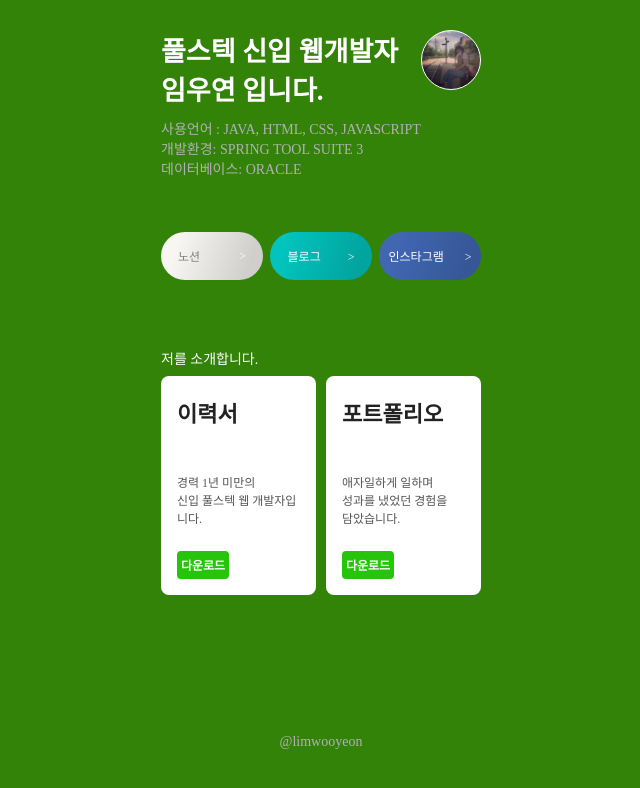
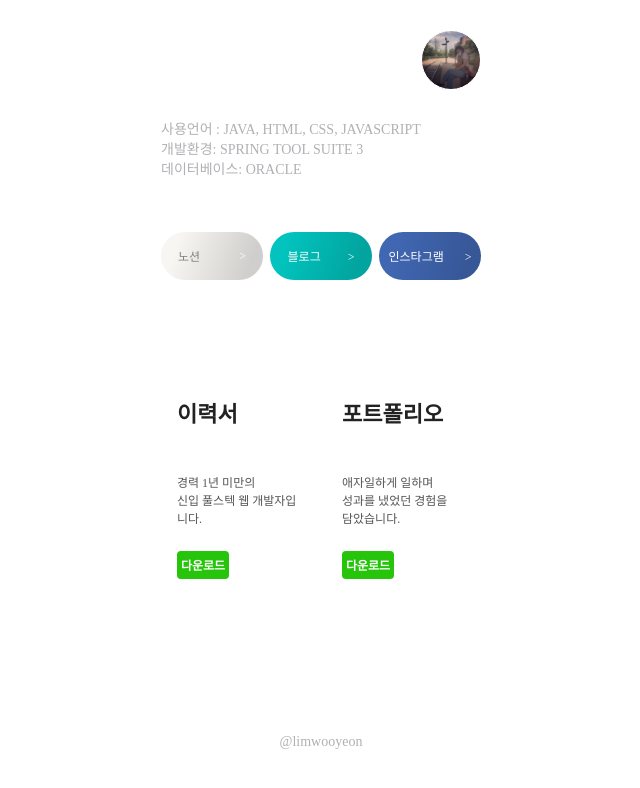
Before and after one commit to imooyoni/mypage, a plain HTML site: page index.html in a window 1280 px wide. Shown: the whole page, without its empty margins (319-959 px from the left). Drawn offline with Linux system fonts and the light colour scheme; a web font is replaced by a local one.

Commit message:
Update style.css

```diff
--- a/style.css
+++ b/style.css
@@ -3,7 +3,7 @@
     font-family: "Pretendard",serif;
 }
 body {
-    background-color:#338309;
+    background-color:white;
 }
 .pro {
     display: flex;
```
